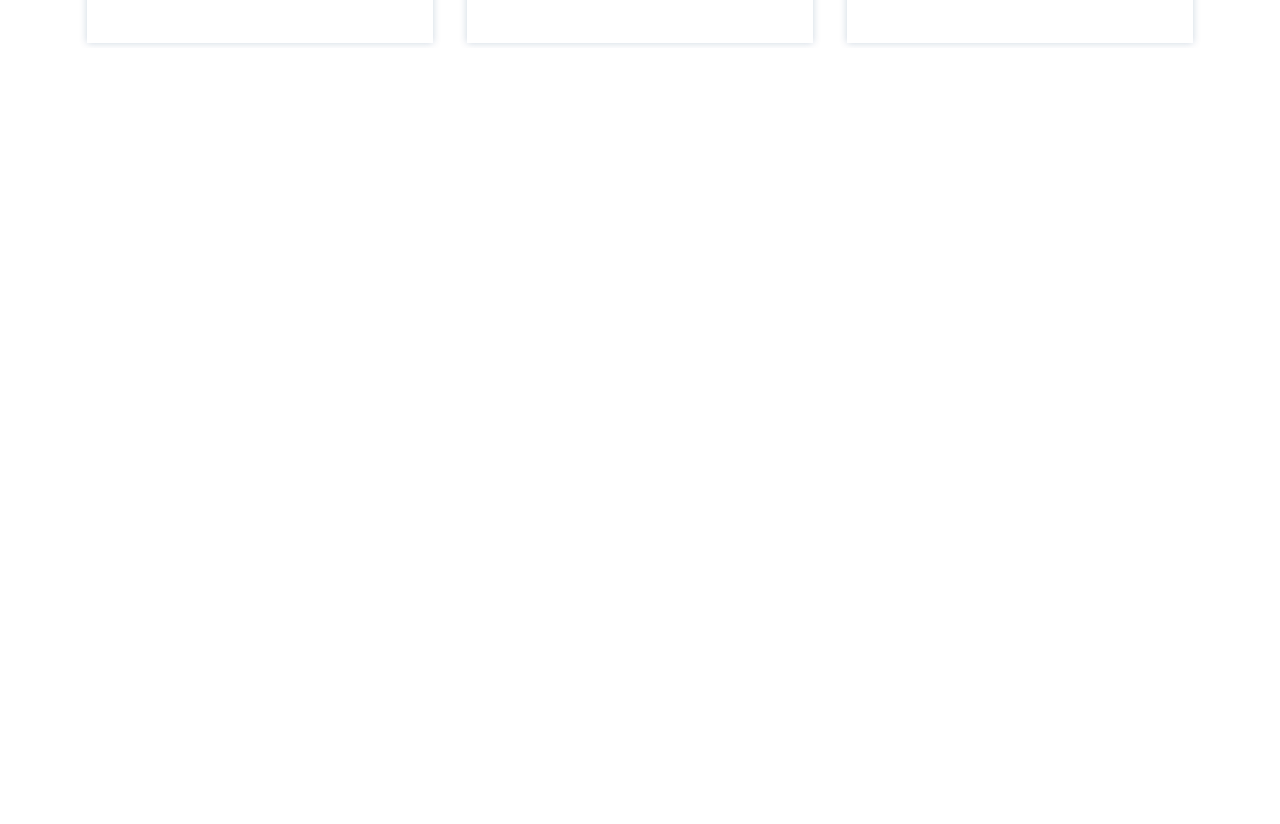
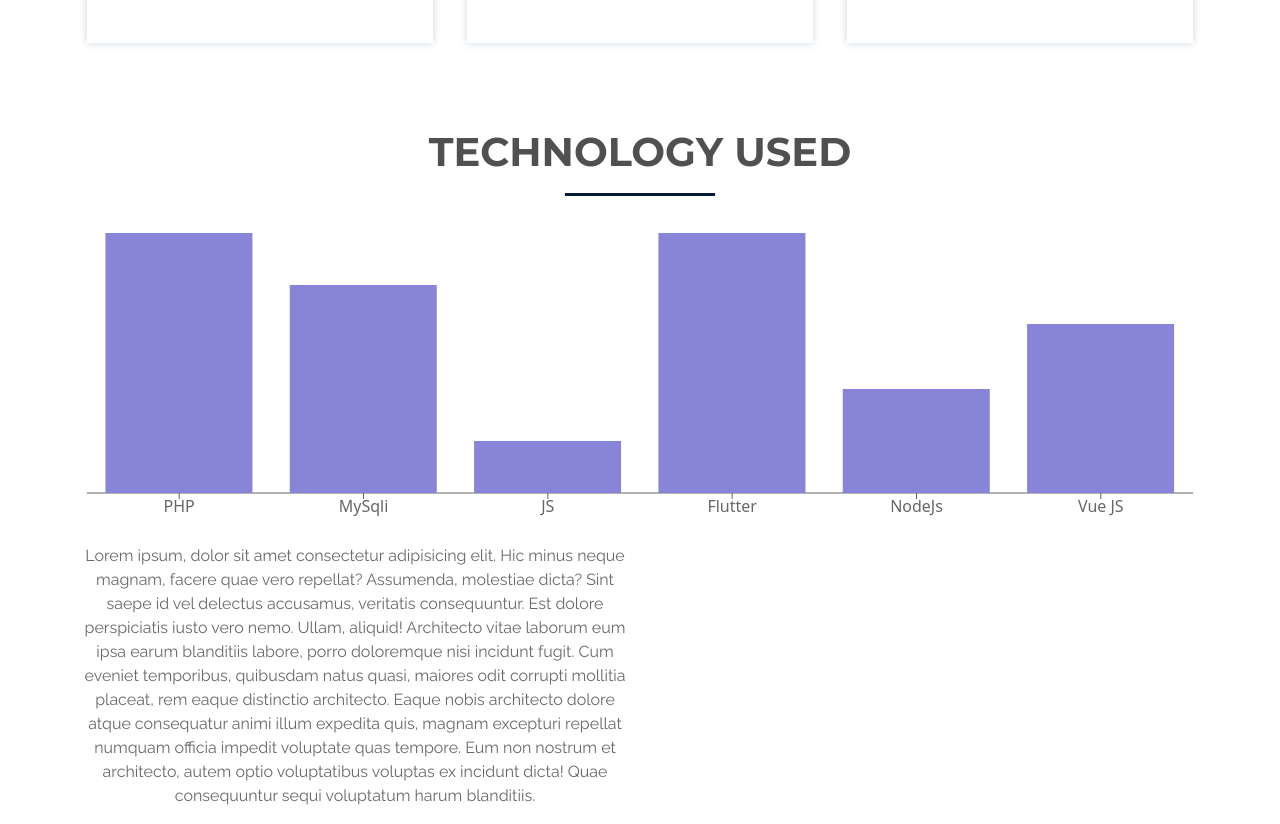
Before and after one commit to Bintaaaa/personal-web-with-reactJs, a React (Create React App) app: page / in a window 1280 px wide. Shown: the part 1080-1904 px from the top of the page. Before the commit the page ends 1128 px from the top, so only its background shows below. Built offline with nearby package versions, Linux system fonts and the light colour scheme.

Commit message:
register component analysist

```diff
--- a/src/App.js
+++ b/src/App.js
@@ -1,4 +1,5 @@
 import React from "react";
+import Analisyst from "./components/analisyst/Analisyst";
 import Service from "./components/service/Service";
 import TopBanner from "./components/topBanner/TopBanner";
 import TopNavigation from "./components/topNavigation/TopNavigation";
@@ -8,6 +9,7 @@ function App() {
       <TopNavigation />
       <TopBanner />
       <Service />
+      <Analisyst />
     </div>
   );
 }
```
